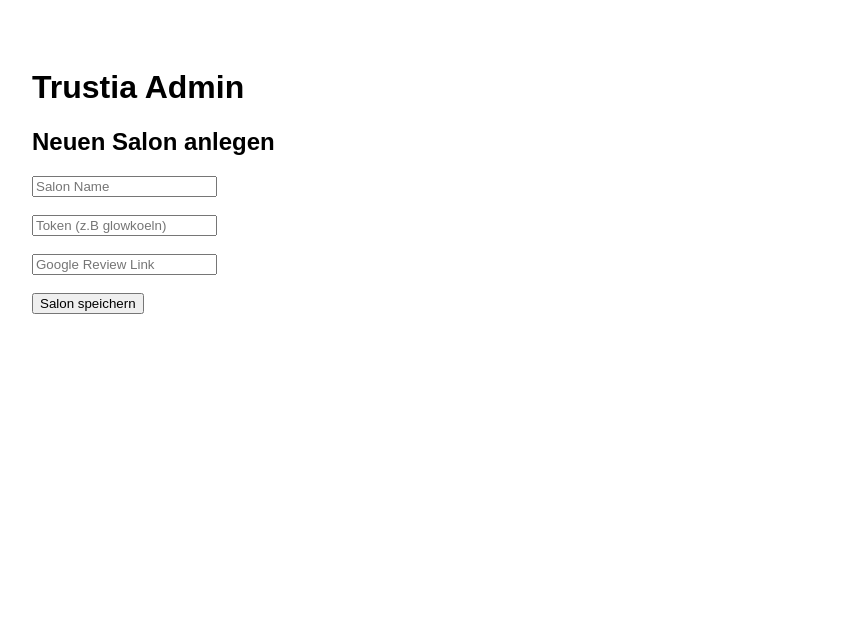
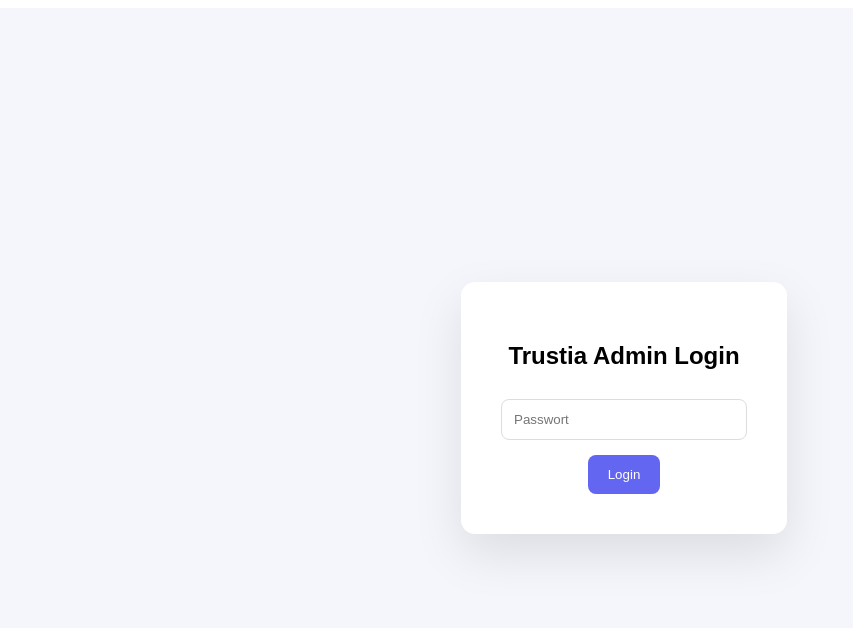
Before and after one commit to springobmarcel-creator/trustia, a Next.js app: page /admin in a window 1280 px wide. Shown: the top 628 px of the page, without its empty margins (16-869 px from the left). Built offline with nearby package versions, Linux system fonts and the light colour scheme.

Commit message:
Update admin.js

```diff
--- a/pages/admin.js
+++ b/pages/admin.js
@@ -1,52 +1,203 @@
-export default function Admin() {
+import { useState } from "react"
 
-  async function saveSalon() {
+export default function Admin(){
 
-    const name = document.getElementById("name").value
-    const token = document.getElementById("token").value
-    const link = document.getElementById("link").value
+const [loggedIn,setLoggedIn] = useState(false)
+const [password,setPassword] = useState("")
 
-    await fetch("https://jfomycwzljazcjructsy.supabase.co/rest/v1/salons", {
-      method: "POST",
-      headers: {
-        "apikey": "sb_publishable_4m-kPvQvfLSdTQC6Qw7EHg_CfcnbNCl",
-        "Authorization": "Bearer sb_publishable_4m-kPvQvfLSdTQC6Qw7EHg_CfcnbNCl",
-        "Content-Type": "application/json"
+const [name,setName] = useState("")
+const [token,setToken] = useState("")
+const [link,setLink] = useState("")
+
+async function saveSalon(){
+
+await fetch("https://jfomycwzljazcjructsy.supabase.co/rest/v1/salons",{
+
+method:"POST",
+
+headers:{
+"apikey":"sb_publishable_4m-kPvQvfLSdTQC6Qw7EHg_CfcnbNCl",
+"Authorization":"Bearer sb_publishable_4m-kPvQvfLSdTQC6Qw7EHg_CfcnbNCl",
+"Content-Type":"application/json"
 },
-      body: JSON.stringify({
-        name: name,
-        email: token,
-        google_place_id: link
+
+body:JSON.stringify({
+
+name:name,
+email:token,
+google_place_id:link
+
 })
+
 })
 
 alert("Salon gespeichert!")
+
+setName("")
+setToken("")
+setLink("")
+
 }
 
-  return (
+if(!loggedIn){
 
-    <div style={{padding:40,fontFamily:"Arial"}}>
+return(
+
+<div style={{
+height:"100vh",
+display:"flex",
+justifyContent:"center",
+alignItems:"center",
+background:"#f4f6fb",
+fontFamily:"Arial"
+}}>
+
+<div style={{
+background:"white",
+padding:"40px",
+borderRadius:"14px",
+boxShadow:"0 20px 50px rgba(0,0,0,0.1)",
+textAlign:"center"
+}}>
+
+<h2>Trustia Admin Login</h2>
+
+<input
+type="password"
+placeholder="Passwort"
+value={password}
+onChange={(e)=>setPassword(e.target.value)}
+style={{
+padding:"12px",
+marginTop:"10px",
+width:"220px",
+borderRadius:"8px",
+border:"1px solid #ddd"
+}}
+/>
+
+<br/>
+
+<button
+style={{
+marginTop:"15px",
+padding:"12px 20px",
+background:"#6366F1",
+color:"white",
+border:"none",
+borderRadius:"8px",
+cursor:"pointer"
+}}
+onClick={()=>{
+
+if(password==="trustia123"){
+
+setLoggedIn(true)
+
+}else{
+
+alert("Falsches Passwort")
+
+}
+
+}}
+>
+Login
+</button>
+
+</div>
+
+</div>
+
+)
+
+}
+
+return(
+
+<div style={{
+padding:"50px",
+fontFamily:"Arial",
+background:"#f4f6fb",
+minHeight:"100vh"
+}}>
 
 <h1>Trustia Admin</h1>
+
+<div style={{
+background:"white",
+padding:"30px",
+borderRadius:"12px",
+marginTop:"20px",
+maxWidth:"500px",
+boxShadow:"0 20px 40px rgba(0,0,0,0.05)"
+}}>
+
 <h2>Neuen Salon anlegen</h2>
 
-      <input id="name" placeholder="Salon Name" />
+<input
+placeholder="Salon Name"
+value={name}
+onChange={(e)=>setName(e.target.value)}
+style={{
+display:"block",
+marginTop:"10px",
+padding:"10px",
+width:"100%",
+borderRadius:"6px",
+border:"1px solid #ddd"
+}}
+/>
 
-      <br/><br/>
+<input
+placeholder="Token (z.B. glowkoeln)"
+value={token}
+onChange={(e)=>setToken(e.target.value)}
+style={{
+display:"block",
+marginTop:"10px",
+padding:"10px",
+width:"100%",
+borderRadius:"6px",
+border:"1px solid #ddd"
+}}
+/>
 
-      <input id="token" placeholder="Token (z.B glowkoeln)" />
+<input
+placeholder="Google Bewertungslink"
+value={link}
+onChange={(e)=>setLink(e.target.value)}
+style={{
+display:"block",
+marginTop:"10px",
+padding:"10px",
+width:"100%",
+borderRadius:"6px",
+border:"1px solid #ddd"
+}}
+/>
 
-      <br/><br/>
-
-      <input id="link" placeholder="Google Review Link" />
-
-      <br/><br/>
-
-      <button onClick={saveSalon}>
+<button
+onClick={saveSalon}
+style={{
+marginTop:"20px",
+padding:"12px",
+width:"100%",
+background:"#6366F1",
+color:"white",
+border:"none",
+borderRadius:"8px",
+cursor:"pointer",
+fontSize:"16px"
+}}
+>
 Salon speichern
 </button>
 
 </div>
 
+</div>
+
 )
+
 }
```
Lines whose indentation alone changed are shown as unchanged.
